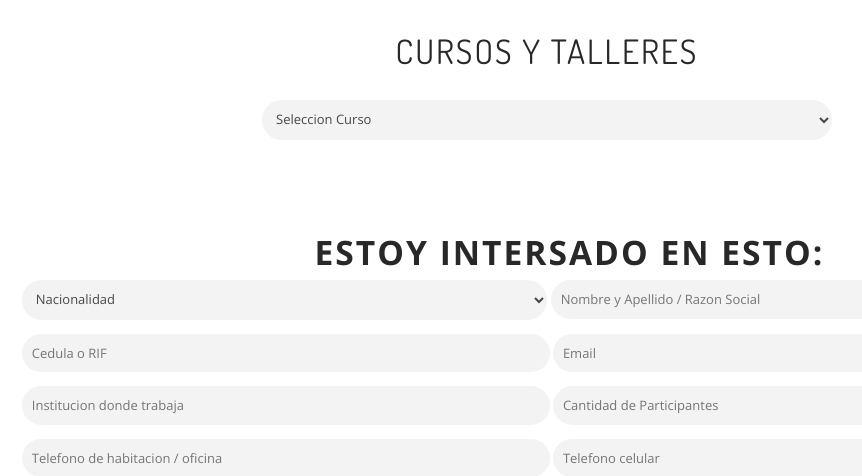
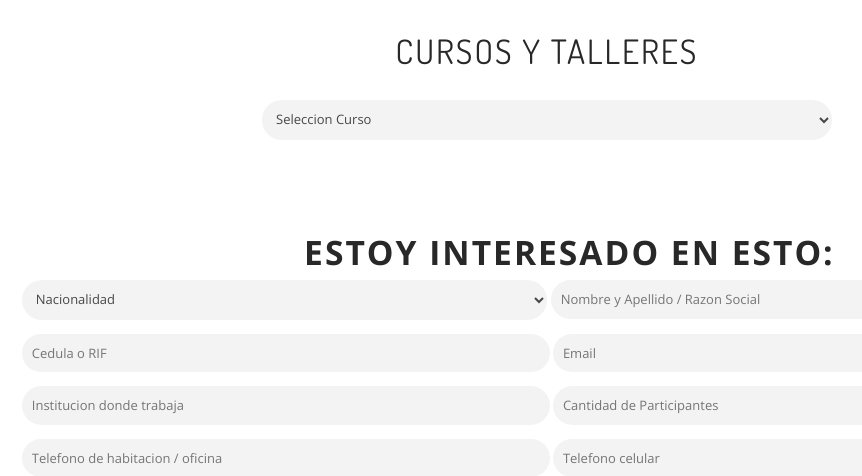
Before and after one commit to AnthonyBreyner/MamonSoft-C.A., a PHP site: page /tcpdf/cursos.php in a window 1280 px wide. Shown: the part 348-824 px from the top of the page, without its empty margins (93-955 px from the left). Run offline with PHP 8.4, Linux system fonts and the light colour scheme; data comes from the database, SQL or seed files in the repository.

Commit message:
Arreglo de errores

```diff
--- a/contact.php
+++ b/contact.php
@@ -37,7 +37,7 @@ include('cabecera.php');
 						<h4>DIRECCIOM</h4>
 						<p>
 						Avenida 4 Bolívar entre Calles 18 y 19,<span> Centro Profesional Freddy-Al, Piso 2,</span>  Núcleo 5, Oficina 3,
-						Casco Central de <span> Estado Mérida. </span></p>
+						Casco Central de<span> la ciudad de Mérida. </span></p>
 					</div>
 					<div class="email">
 						<h4>EMAIL</h4>
--- a/cursos.php
+++ b/cursos.php
@@ -47,7 +47,7 @@ include('cabecera.php');
 				    </div>
 					<div class="tb-one">
 					    <br>
-						<h3>Estoy intersado en esto:</h3>
+						<h3>Estoy interesado en esto:</h3>
 							<div class="tb-two">
 								<select  class="select1" name="nac" id="nac" onchange="habilitar(this.value)">
 								<option selected>Nacionalidad</option>
```
